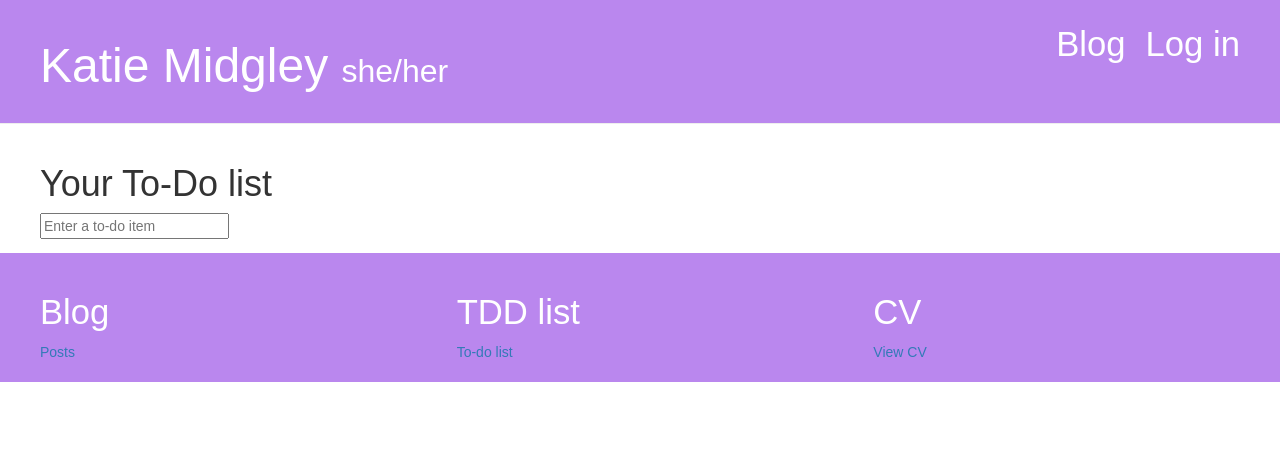
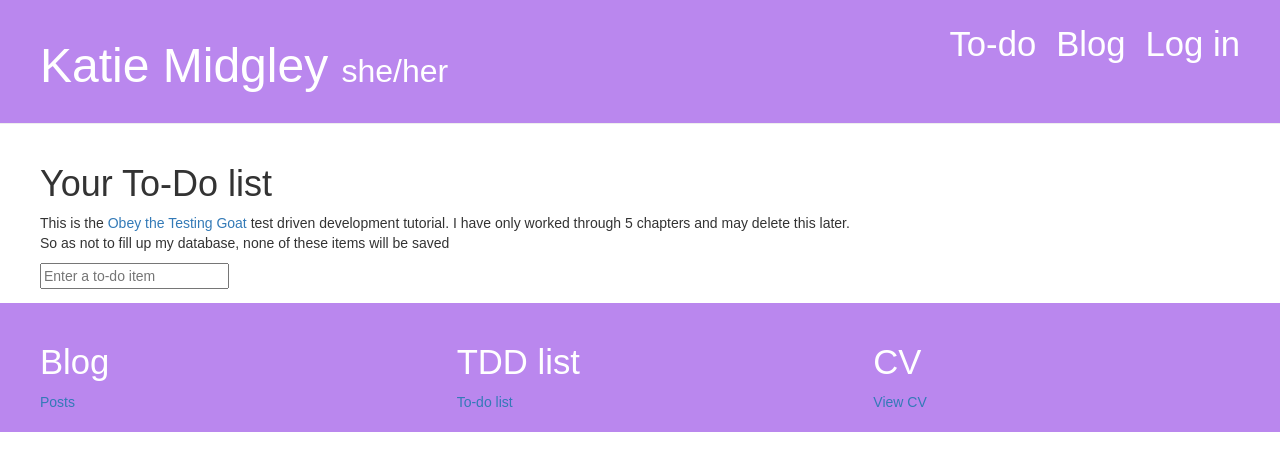
Before and after one commit to Kkittym/BridgingCoursework, a Django app: page /to-do in a window 1280 px wide. Shown: the top 471 px of the page. Run offline with Django 3.2, Linux system fonts and the light colour scheme; data that the repository does not hold is empty; some libraries are stand-ins or nearby versions.

Commit message:
List app more accessible and explained

```diff
--- a/blog/templates/blog/base.html
+++ b/blog/templates/blog/base.html
@@ -14,6 +14,7 @@
             <a href="{% url 'login' %}" class="top-menu">Log in</a>
             {% endif %}
             <a href="{% url 'post_list' %}" class="top-menu">Blog</a>
+            <a href="to-do" class="top-menu">To-do</a>
             <!-- <a href="{# % url 'cv' % #}" class="top-menu">CV</a>
             # <a href="{# % url 'drawings' % #}" class="top-menu">Drawings</a> -->
             <h1><a href="/">Katie Midgley</a> <small>she/her</small></h1>
--- a/lists/templates/home.html
+++ b/lists/templates/home.html
@@ -3,6 +3,10 @@
 {% block title %}To-Do lists{% endblock %}
 {% block content %}
     <h1>Your To-Do list</h1>
+    <p>
+        This is the <a href=https://www.obeythetestinggoat.com/>Obey the Testing Goat</a> test driven development tutorial. I have only worked through 5 chapters and may delete this later.<br>
+        So as not to fill up my database, none of these items will be saved
+    </p>
     <form method="POST">
         <input name="item_text" id="id_new_item" placeholder="Enter a to-do item" />
         {% csrf_token %}
--- a/lists/views.py
+++ b/lists/views.py
@@ -6,10 +6,8 @@ from lists.models import Item
 
 def home_page(request):
     if request.method == 'POST':
-        Item.objects.create(text=request.POST['item_text'])
+        # Item.objects.create(text=request.POST['item_text'])
         return redirect('/to-do')
 
     items = Item.objects.all()
-    if (items.count() > 10):
-        items.delete()
     return render(request, 'home.html', {'items': items})
```
